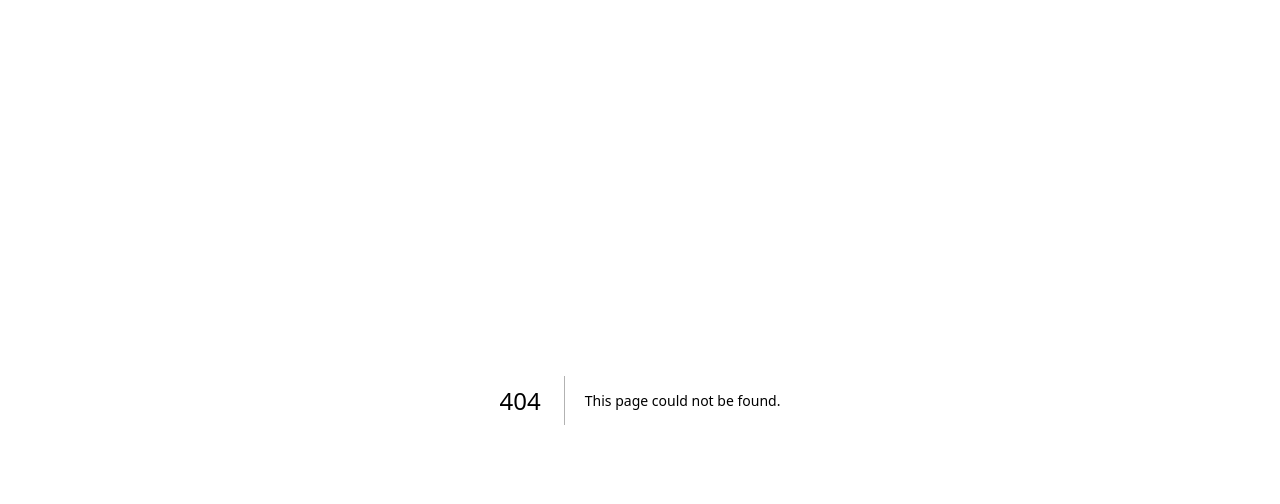
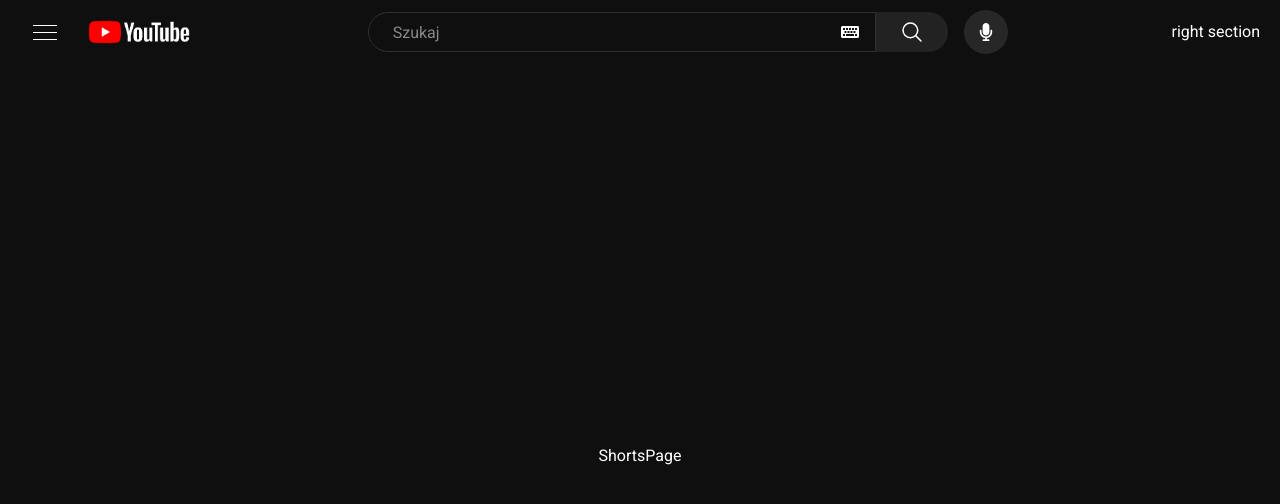
Before and after one commit to d3c1s1v3/youtube-shorts-clone, a Next.js app: page /shorts in a window 1280 px wide. Before the commit this address had no page. Shown: the top 504 px of the page. Built offline with nearby package versions, Linux system fonts and the light colour scheme.

Commit message:
code refactor

```diff
--- a/src/app/layout.tsx
+++ b/src/app/layout.tsx
@@ -1,6 +1,9 @@
 import type { Metadata } from "next";
 import { Roboto } from "next/font/google";
 import "./globals.css";
+import Topbar from "@/components/Topbar";
+import Sidebar from "@/components/Sidebar";
+import { AppProvider } from "@/contexts/AppContext";
 
 const roboto = Roboto({
   subsets: ["latin"],
@@ -19,7 +22,13 @@ export default function RootLayout({
 }>) {
   return (
     <html lang="en">
-      <body className={`${roboto.className} antialiased`}>{children}</body>
+      <body className={`${roboto.className} antialiased`}>
+        <AppProvider>
+          <Topbar />
+          <Sidebar />
+          {children}
+        </AppProvider>
+      </body>
     </html>
   );
 }
--- a/src/app/page.tsx
+++ b/src/app/page.tsx
@@ -1,10 +1,5 @@
-import TopBar from "@/components/TopBar";
+import { redirect } from "next/navigation";
 
 export default function IndexPage() {
-  return (
-    <>
-      <TopBar />
-      <main></main>
-    </>
-  );
+  redirect("/shorts");
 }
--- /dev/null
+++ b/src/app/shorts/page.tsx
@@ -0,0 +1,9 @@
+const ShortsPage = () => {
+  return (
+    <div className="flex justify-center items-center w-screen h-screen">
+      ShortsPage
+    </div>
+  );
+};
+
+export default ShortsPage;
--- a/src/components/HamburgerIcon.tsx
+++ b/src/components/Hamburger.tsx
@@ -2,7 +2,7 @@ type Props = {
   onClick: () => void;
 };
 
-const HamburgerIcon = ({ onClick }: Props) => {
+const Hamburger = ({ onClick }: Props) => {
   return (
     <button
       onClick={onClick}
@@ -15,4 +15,4 @@ const HamburgerIcon = ({ onClick }: Props) => {
   );
 };
 
-export default HamburgerIcon;
+export default Hamburger;
--- /dev/null
+++ b/src/components/SearchInput.tsx
@@ -0,0 +1,66 @@
+import { useRef } from "react";
+import { TfiClose } from "react-icons/tfi";
+import { FaKeyboard } from "react-icons/fa";
+import { IoSearchOutline } from "react-icons/io5";
+
+type Props = {
+  isTyping: boolean;
+  inputValue: string;
+  onFocus: () => void;
+  onChange: (e: React.ChangeEvent<HTMLInputElement>) => void;
+  onClear: () => void;
+  shouldShowClear: boolean;
+};
+
+const SearchInput = ({
+  isTyping,
+  inputValue,
+  onFocus,
+  onChange,
+  onClear,
+  shouldShowClear,
+}: Props) => {
+  const inputRef = useRef<HTMLInputElement>(null);
+
+  const isActiveStyles = isTyping ? "border-[#065fd4]" : "border-[#303030]";
+
+  return (
+    <div
+      className={`flex items-center border ${isActiveStyles} rounded-l-4xl h-[40px] cursor-text w-full relative`}
+    >
+      {isTyping && (
+        <div className="pl-4">
+          <IoSearchOutline size={20} />
+        </div>
+      )}
+      <div className="flex items-center ml-auto w-full h-[24px]">
+        <form className="block w-full" onSubmit={(e) => e.preventDefault()}>
+          <input
+            type="text"
+            placeholder="Szukaj"
+            className="ml-6 outline-none w-full h-[40px]"
+            value={inputValue}
+            onFocus={onFocus}
+            onChange={onChange}
+            ref={inputRef}
+          />
+        </form>
+        <div className="flex items-center gap-2 px-2">
+          <button className="flex items-center gap-2">
+            <FaKeyboard size={18} />
+          </button>
+          <button className="flex items-center gap-2" onClick={onClear}>
+            {shouldShowClear && (
+              <TfiClose
+                size={30}
+                className="hover:bg-[rgba(255,255,255,0.1)] p-1 rounded-full transition"
+              />
+            )}
+          </button>
+        </div>
+      </div>
+    </div>
+  );
+};
+
+export default SearchInput;
--- /dev/null
+++ b/src/components/Sidebar.tsx
@@ -0,0 +1,11 @@
+"use client";
+
+type Props = {
+  isOpen: boolean;
+};
+
+const Sidebar = ({ isOpen = true }: Props) => {
+  return <div className="fixed h-screen"></div>;
+};
+
+export default Sidebar;
--- a/src/components/TopBar.tsx
+++ b/src/components/TopBar.tsx
@@ -2,17 +2,17 @@
 
 import Link from "next/link";
 import Image from "next/image";
+import { useEffect } from "react";
 import { IoSearchOutline } from "react-icons/io5";
-import { FaKeyboard, FaMicrophone } from "react-icons/fa";
-import { TfiClose } from "react-icons/tfi";
+import { FaMicrophone } from "react-icons/fa";
 
-import useTopBar from "@/hooks/useTopBar";
-import HamburgerIcon from "./HamburgerIcon";
+import { useAppContext } from "@/contexts/AppContext";
+import SearchInput from "./SearchInput";
 import SuggestionDropdown from "./SuggestionDropdown";
+import HamburgerIcon from "./Hamburger";
 
-const TopBar = () => {
+const Topbar = () => {
   const {
-    isInputFocusedStyles,
     shouldShowClear,
     isTyping,
     inputValue,
@@ -20,12 +20,24 @@ const TopBar = () => {
     setShowToolTip,
     handleChangeInput,
     setIsTyping,
-    setInputValue,
+    onFocus,
+    onClear,
     handleSubmit,
-  } = useTopBar();
+  } = useAppContext();
+
+  useEffect(() => {
+    const handleKeyDown = (e: KeyboardEvent) => {
+      if (e.key === "Escape" && isTyping) setIsTyping(false);
+    };
+
+    if (isTyping) document.addEventListener("keydown", handleKeyDown);
+
+    return () => document.removeEventListener("keydown", handleKeyDown);
+  }, [isTyping, setIsTyping]);
 
   return (
-    <div className="flex justify-between items-center px-8 pt-2 w-full h-[56px]">
+    <div className="flex justify-between items-center px-5 pt-2 w-full h-[56px]">
+      {/* Left section */}
       <div className="flex items-center gap-1">
         <HamburgerIcon onClick={() => console.log("hamburger clicked.")} />
         <Link href="/">
@@ -39,46 +51,23 @@ const TopBar = () => {
         </Link>
       </div>
 
-      <div className="flex items-center w-[640px]">
-        <div
-          className={`flex items-center border ${isInputFocusedStyles} rounded-l-4xl h-[40px] cursor-text w-full relative`}
-        >
-          {isTyping && (
-            <div className="pl-4">
-              <IoSearchOutline size={20} />
-            </div>
-          )}
-          <div className="flex items-center ml-auto w-full h-[24px]">
-            <form className="ml-6 outline-none w-full">
-              <input
-                type="text"
-                placeholder="Szukaj"
-                className="ml-6 outline-none w-full"
-                value={inputValue}
-                onFocus={() => setIsTyping(true)}
-                onChange={handleChangeInput}
-              />
-            </form>
-            <div className="flex items-center gap-2 px-2">
-              <button className="flex items-center gap-2">
-                <FaKeyboard size={18} />
-              </button>
-              <button className="flex items-center gap-2">
-                {shouldShowClear && (
-                  <TfiClose
-                    size={30}
-                    className="hover:bg-[rgba(255,255,255,0.1)] p-1 rounded-full transition"
-                    onClick={() => {
-                      setInputValue("");
-                      setIsTyping(false);
-                    }}
-                  />
-                )}
-              </button>
-            </div>
-          </div>
-          {isTyping && <SuggestionDropdown handleSubmit={handleSubmit} />}
-        </div>
+      {/* Center section */}
+      <div className="relative flex items-center w-[640px]">
+        <SearchInput
+          isTyping={isTyping}
+          inputValue={inputValue}
+          onFocus={onFocus}
+          onChange={handleChangeInput}
+          onClear={onClear}
+          shouldShowClear={shouldShowClear}
+        />
+        {isTyping && (
+          <SuggestionDropdown
+            handleSubmit={handleSubmit}
+            isOpen={isTyping}
+            onClose={() => setIsTyping(false)}
+          />
+        )}
         <button className="bg-[#222222] px-6 rounded-r-4xl h-[40px]">
           <IoSearchOutline size={24} />
         </button>
@@ -97,9 +86,10 @@ const TopBar = () => {
         </button>
       </div>
 
+      {/* Right section */}
       <div className="">right section</div>
     </div>
   );
 };
 
-export default TopBar;
+export default Topbar;
--- /dev/null
+++ b/src/constants/index.ts
@@ -0,0 +1,27 @@
+export const SUGGESTIONS = [
+  { label: "value-1" },
+  { label: "value-2" },
+  { label: "value-3" },
+  { label: "value-4" },
+  { label: "value-5" },
+  { label: "value-6" },
+  { label: "value-7" },
+  { label: "value-8" },
+  { label: "value-9" },
+  { label: "value-10" },
+  { label: "value-11" },
+  { label: "value-12" },
+  { label: "value-13" },
+  { label: "value-14" },
+  { label: "value-15" },
+  { label: "value-16" },
+  { label: "value-17" },
+  { label: "value-18" },
+  { label: "value-19" },
+  { label: "value-20" },
+  { label: "value-21" },
+  { label: "value-22" },
+  { label: "value-23" },
+  { label: "value-24" },
+  { label: "value-25" },
+];
--- /dev/null
+++ b/src/contexts/AppContext.tsx
@@ -0,0 +1,41 @@
+"use client";
+
+import { createContext, useContext, ReactNode } from "react";
+
+import useTopbar from "@/hooks/useTopar";
+
+type AppContextType = {
+  isTyping: boolean;
+  inputValue: string;
+  showToolTip: boolean;
+  setIsTyping: (typing: boolean) => void;
+  setInputValue?: (value: string) => void;
+  setShowToolTip: (show: boolean) => void;
+  handleChangeInput: (e: React.ChangeEvent<HTMLInputElement>) => void;
+  handleSubmit: (value: string) => void;
+  onFocus: () => void;
+  onClear: () => void;
+  shouldShowClear: boolean;
+  sidebarOpen?: boolean;
+  setSidebarOpen?: (open: boolean) => void;
+};
+
+const AppContext = createContext<AppContextType | null>(null);
+
+export const AppProvider = ({ children }: { children: ReactNode }) => {
+  const topbarState = useTopbar();
+
+  const value = {
+    ...topbarState,
+  };
+
+  return <AppContext.Provider value={value}>{children}</AppContext.Provider>;
+};
+
+export const useAppContext = () => {
+  const context = useContext(AppContext);
+  if (!context) {
+    throw new Error("useAppContext must be used within AppProvider");
+  }
+  return context;
+};
--- /dev/null
+++ b/src/hooks/useClickOutside.ts
@@ -0,0 +1,23 @@
+import { RefObject, useEffect } from "react";
+
+export const useClickOutside = (
+  ref: RefObject<HTMLDivElement | null>,
+  callback: () => void,
+  enabled = true
+) => {
+  useEffect(() => {
+    const handleClickOutside = (e: MouseEvent) => {
+      const isOutsideClick =
+        ref.current && !ref.current.contains(e.target as Node);
+      if (isOutsideClick) callback();
+    };
+    if (enabled) document.addEventListener("mousedown", handleClickOutside);
+    return () => document.removeEventListener("mousedown", handleClickOutside);
+  }, [enabled, callback, ref]);
+
+  return {
+    enabled,
+    callback,
+    ref,
+  };
+};
--- a/src/hooks/useTopBar.ts
+++ b/src/hooks/useTopar.ts
@@ -1,18 +1,21 @@
-import { useState } from "react";
+import { useCallback, useState } from "react";
 
-const useTopBar = () => {
+const useTopbar = () => {
   const [isTyping, setIsTyping] = useState(false);
   const [inputValue, setInputValue] = useState("");
   const [showToolTip, setShowToolTip] = useState(false);
-
-  const isInputFocusedStyles = isTyping
-    ? "border-[#065fd4]"
-    : "border-[#303030]";
 
   const shouldShowClear = !!inputValue;
 
   const handleChangeInput = (e: React.ChangeEvent<HTMLInputElement>) =>
     setInputValue(e.target.value);
+
+  const onFocus = useCallback(() => setIsTyping(true), [setIsTyping]);
+
+  const onClear = useCallback(() => {
+    setInputValue("");
+    setIsTyping(false);
+  }, [setInputValue, setIsTyping]);
 
   const handleSubmit = (selectedValue: string) => {
     setInputValue(selectedValue);
@@ -23,7 +26,6 @@ const useTopBar = () => {
   };
 
   return {
-    isInputFocusedStyles,
     shouldShowClear,
     isTyping,
     inputValue,
@@ -31,8 +33,9 @@ const useTopBar = () => {
     setShowToolTip,
     handleChangeInput,
     setIsTyping,
-    setInputValue,
+    onFocus,
+    onClear,
     handleSubmit,
   };
 };
-export default useTopBar;
+export default useTopbar;
```
Also changed, not shown: src/components/SuggestionDropdown.tsx (+25 -33 lines), 1 other file (tests, documents, lock files or other folders).
